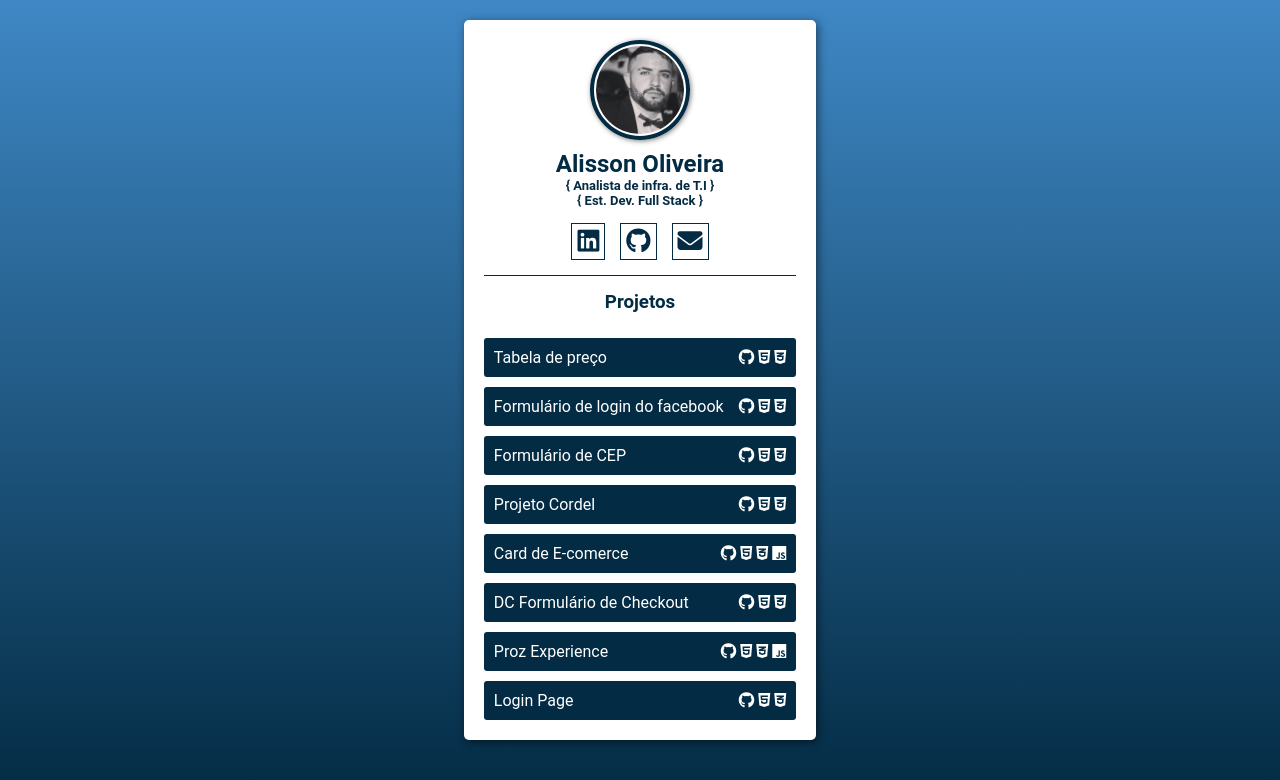
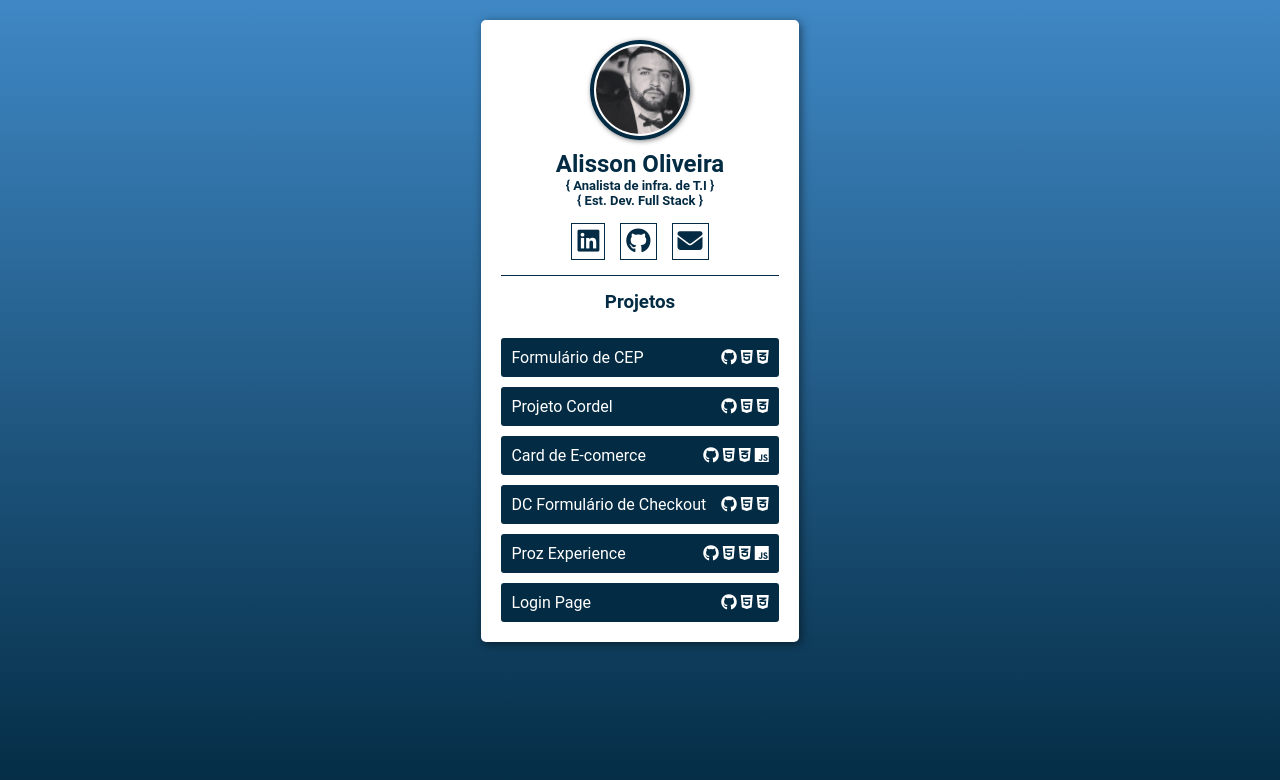
Before and after one commit to devalissonoliveira/devalissonoliveira.github.io, a plain HTML site: page index.html in a window 1280 px wide. Drawn offline with Linux system fonts and the light colour scheme.

Commit message:
Update index.html

```diff
--- a/index.html
+++ b/index.html
@@ -35,26 +35,6 @@
             <hr>
             <h3>Projetos</h3>
             <ul class="list-projetos">
-                <li class="item-projeto">
-                    <a href="https://github.com/devalissonoliveira/wix-tab-price" target="_blank" rel="external" class="link-projeto">
-                        <span class="name-projeto">Tabela de preço</span>
-                        <div class="icons-projeto-container">
-                            <i class="fa-brands fa-github"></i>
-                            <i class="fa-brands fa-html5"></i>
-                            <i class="fa-brands fa-css3-alt"></i>
-                        </div>
-                    </a>
-                </li>
-                <li class="item-projeto">
-                    <a href="https://github.com/devalissonoliveira/facebook-login" target="_blank" rel="external" class="link-projeto">
-                        <span class="name-projeto">Formulário de login do facebook</span>
-                        <div class="icons-projeto-container">
-                            <i class="fa-brands fa-github"></i>
-                            <i class="fa-brands fa-html5"></i>
-                            <i class="fa-brands fa-css3-alt"></i>
-                        </div>
-                    </a>
-                </li>
                 <li class="item-projeto">
                     <a href="https://github.com/devalissonoliveira/form-cep" target="_blank" rel="external" class="link-projeto">
                         <span class="name-projeto">Formulário de CEP</span>
```
